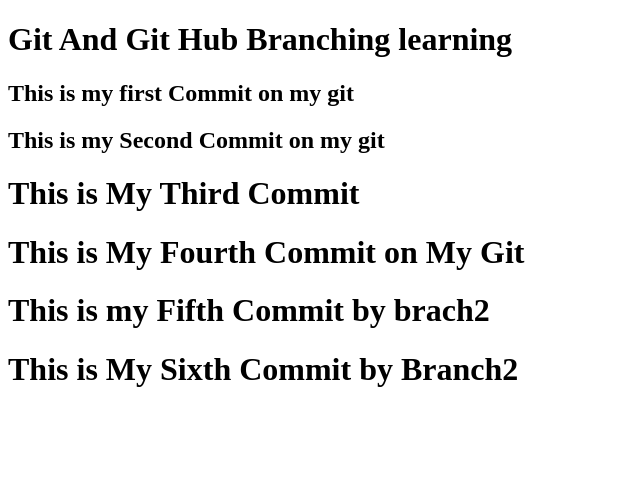
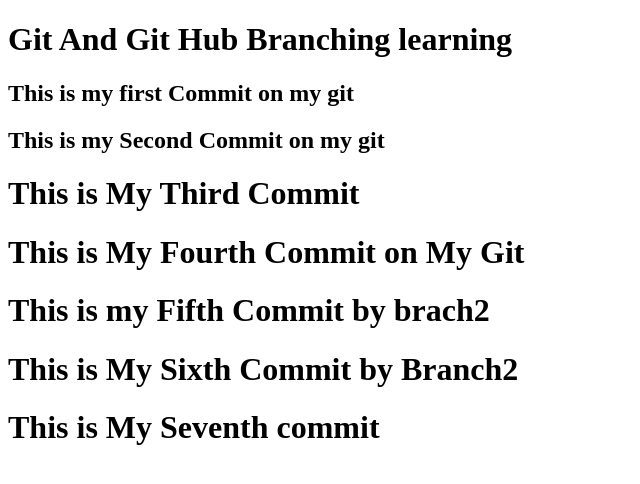
Before and after one commit to Avinashraut1998/demo-git2, a plain HTML site: page index.html in a window 1280 px wide. Shown: the whole page, without its empty margins (0-640 px from the left). Drawn offline with Linux system fonts and the light colour scheme.

Commit message:
Seventh Commit

```diff
--- a/index.html
+++ b/index.html
@@ -23,5 +23,8 @@
     <h1>
         This is My Sixth Commit by Branch2
     </h1>
+    <h1>
+        This is My Seventh commit
+    </h1>
 </body>
 </html>
```
